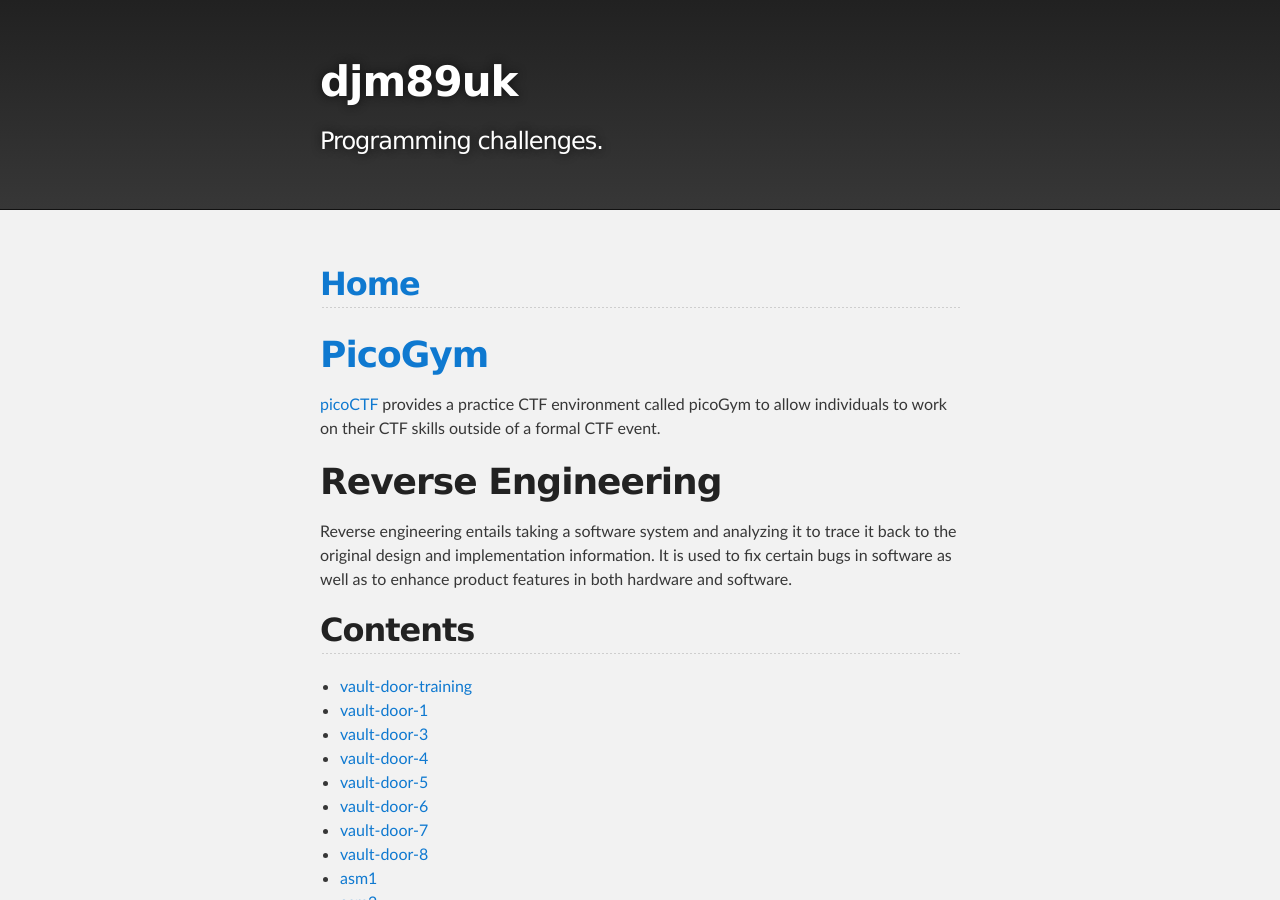
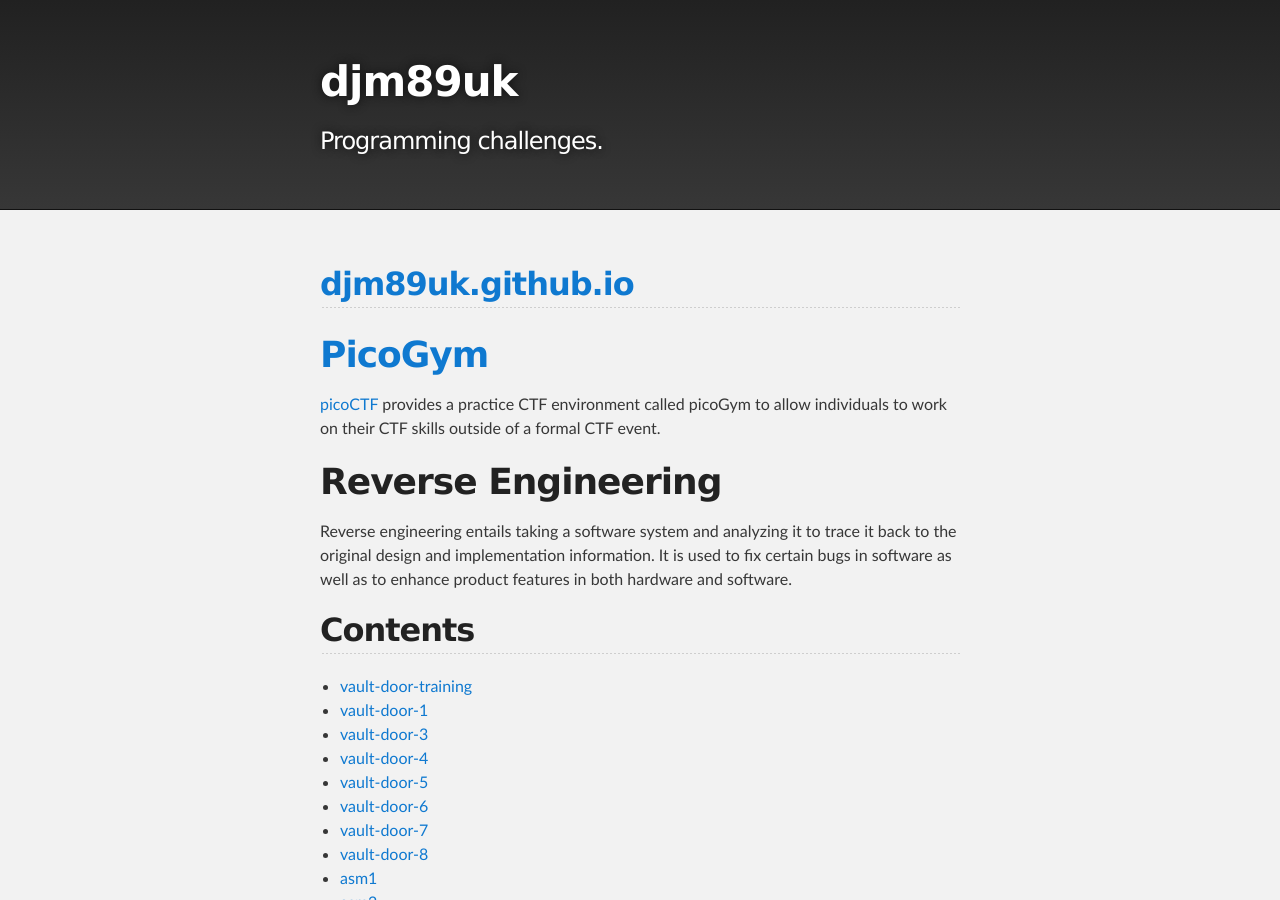
Before and after one commit to djm89uk/djm89uk.github.io, a Jekyll site: the page built from picogym_re.md, in a window 1280 px wide and 900 px high. Built offline with Jekyll 4.4.1, drawn with Linux system fonts in a browser that asks for light colours; our own code applies the rules of GitHub Pages for plain Markdown files; some of the changed text lies outside the part shown.

Commit message:
Update picogym_re.md

```diff
--- a/picogym_re.md
+++ b/picogym_re.md
@@ -1,5 +1,4 @@
-
-## [Home](https://djm89uk.github.io)
+## [djm89uk.github.io](https://djm89uk.github.io)
 
 # [PicoGym](./picogym.md)
 [picoCTF](https://picoCTF.org) provides a practice CTF environment called picoGym to allow individuals to work on their CTF skills outside of a formal CTF event.
@@ -1028,4 +1027,4 @@ In this program, identify the last integer value that is passed as parameter to
 
 ---
 
-# [djm89uk homepage](https://djm89uk.github.io)
+## [djm89uk.github.io](https://djm89uk.github.io)
```
